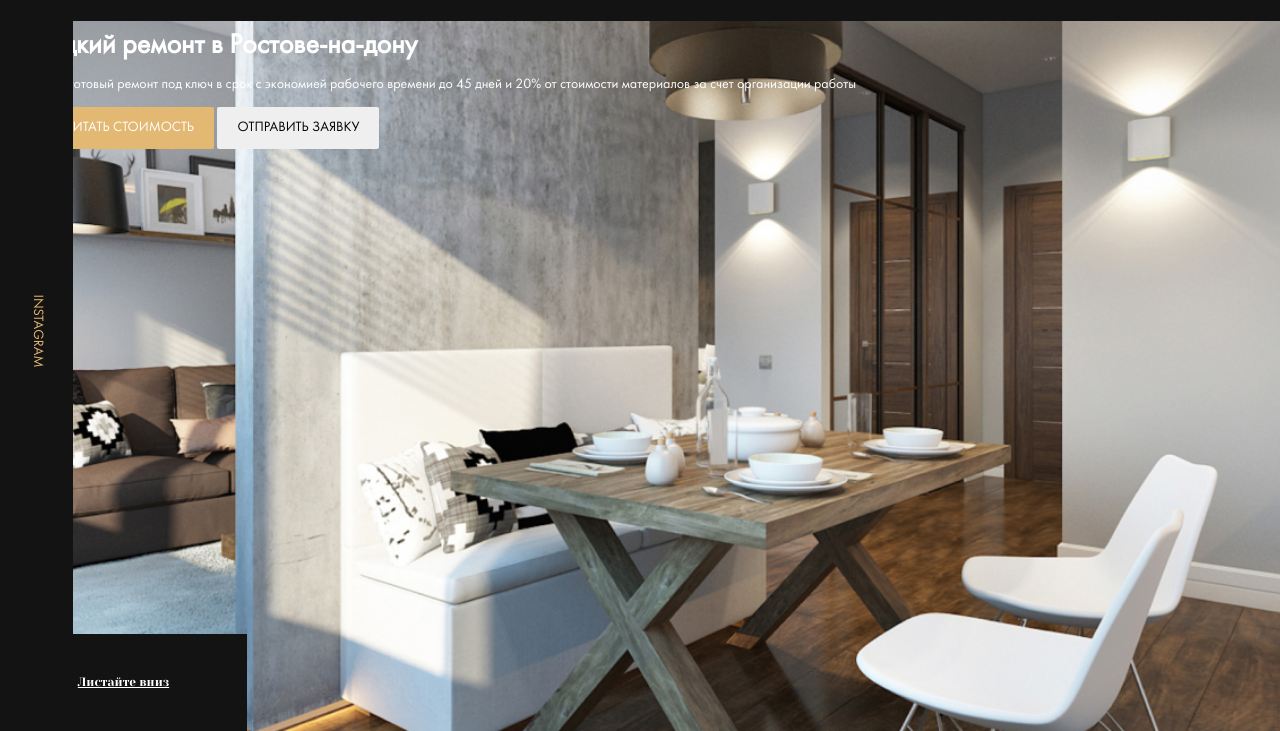
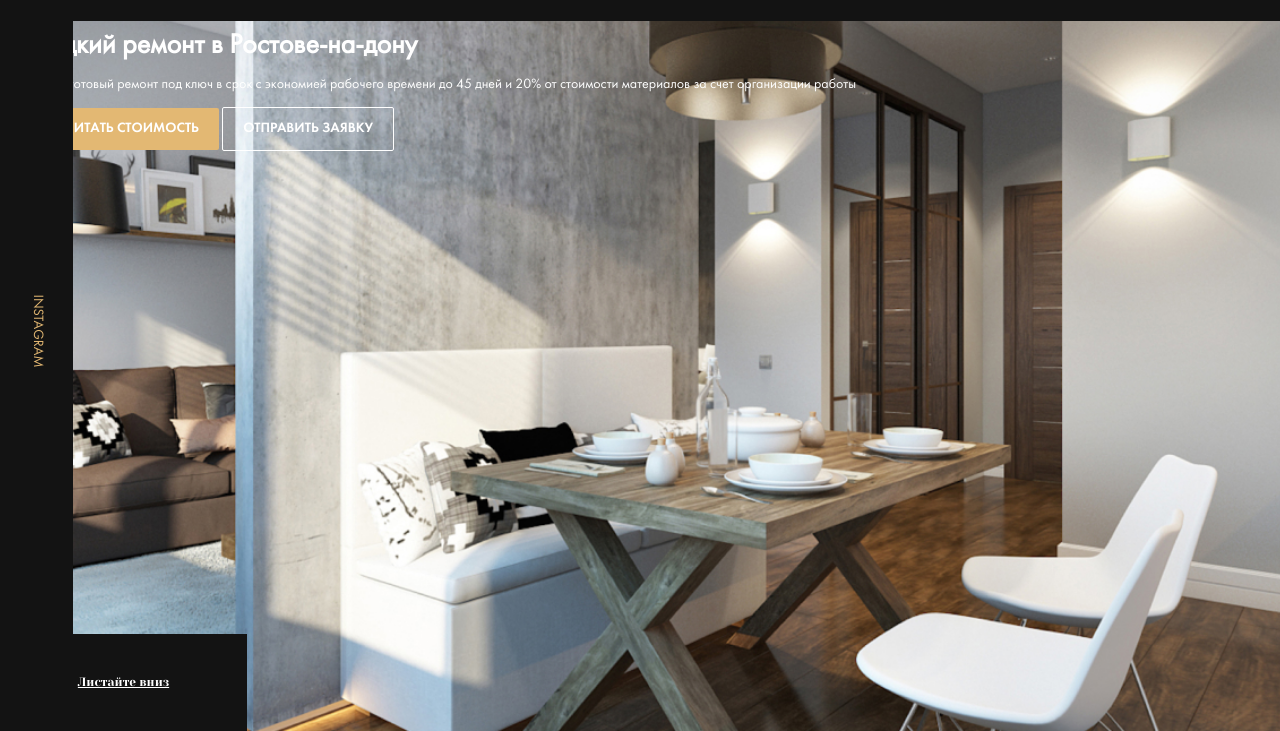
Before and after one commit to svaznoy/repair-design, a website: page src/index.html in a window 1280 px wide. Shown: the part 69-800 px from the top of the page. Drawn offline with nearby package versions, Linux system fonts and the light colour scheme; files that its build step writes are made by us from their sources; files whose address does not match are found by name.

Commit message:
feat: add interface outline button style

```diff
--- a/src/sass/_interface.sass
+++ b/src/sass/_interface.sass
@@ -3,6 +3,11 @@
     border: none
     border-radius: 2px
     text-transform: uppercase
+    font-family: 'Futura Demi', sans-serif
     &--primary
         background-color: $primary
         color: $light
+    &--outline
+        border: 1px solid $light
+        background-color: transparent
+        color: $light
```
